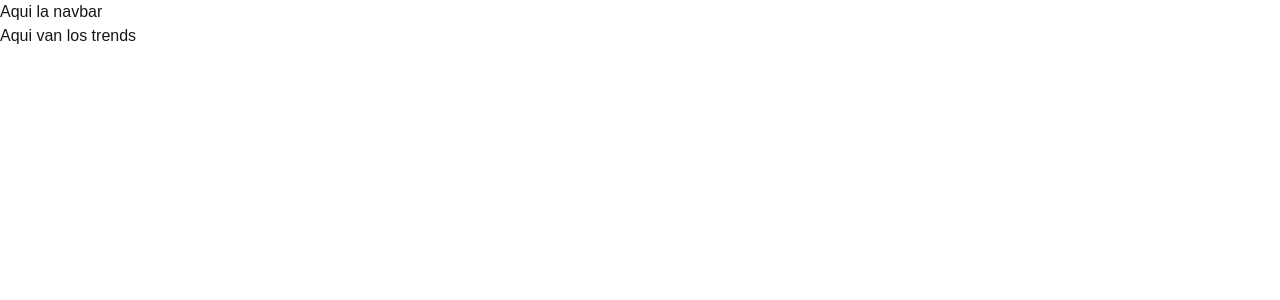
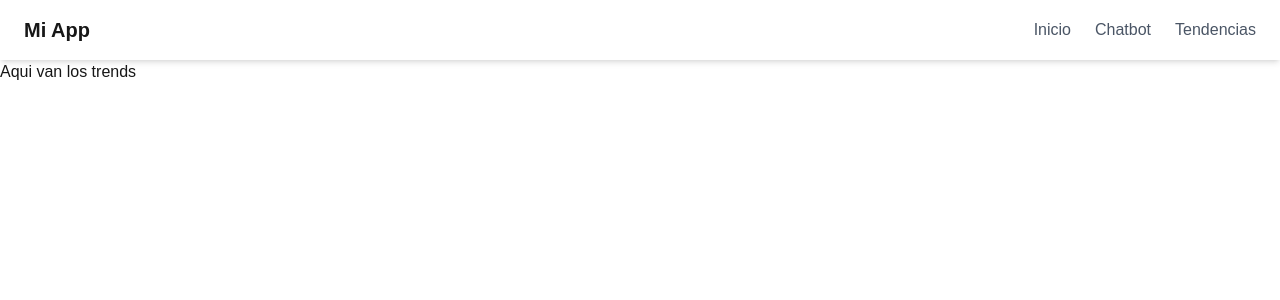
Before and after one commit to ItsMikey936/NexusAI, a Next.js app: page /trends in a window 1280 px wide. Shown: the top 300 px of the page. Built offline with nearby package versions, Linux system fonts and the light colour scheme.

Commit message:
feat: Add Navbar with cross-route navegation

```diff
--- /dev/null
+++ b/app/components/Navbar.tsx
@@ -0,0 +1,14 @@
+import Link from "next/link"
+
+export default function Navbar() {
+  return (
+    <nav className="bg-white shadow-md px-6 py-4 flex justify-between items-center">
+      <span className="font-bold text-xl">Mi App</span>
+      <div className="flex gap-6">
+        <Link href="/" className="text-gray-600 hover:text-blue-600">Inicio</Link>
+        <Link href="/chat" className="text-gray-600 hover:text-blue-600">Chatbot</Link>
+        <Link href="/trends" className="text-gray-600 hover:text-blue-600">Tendencias</Link>
+      </div>
+    </nav>
+  )
+}
--- a/app/layout.tsx
+++ b/app/layout.tsx
@@ -1,6 +1,7 @@
 import type { Metadata } from "next";
 import { Geist, Geist_Mono } from "next/font/google";
 import "./globals.css";
+import Navbar from "./components/Navbar";
 
 const geistSans = Geist({
   variable: "--font-geist-sans",
@@ -28,7 +29,7 @@ export default function RootLayout({
       className={`${geistSans.variable} ${geistMono.variable} h-full antialiased`}
     >
       <body className="min-h-full flex flex-col">
-        <nav>Aqui la navbar</nav>
+        <Navbar />
         {children}
       </body>
     </html>
```
